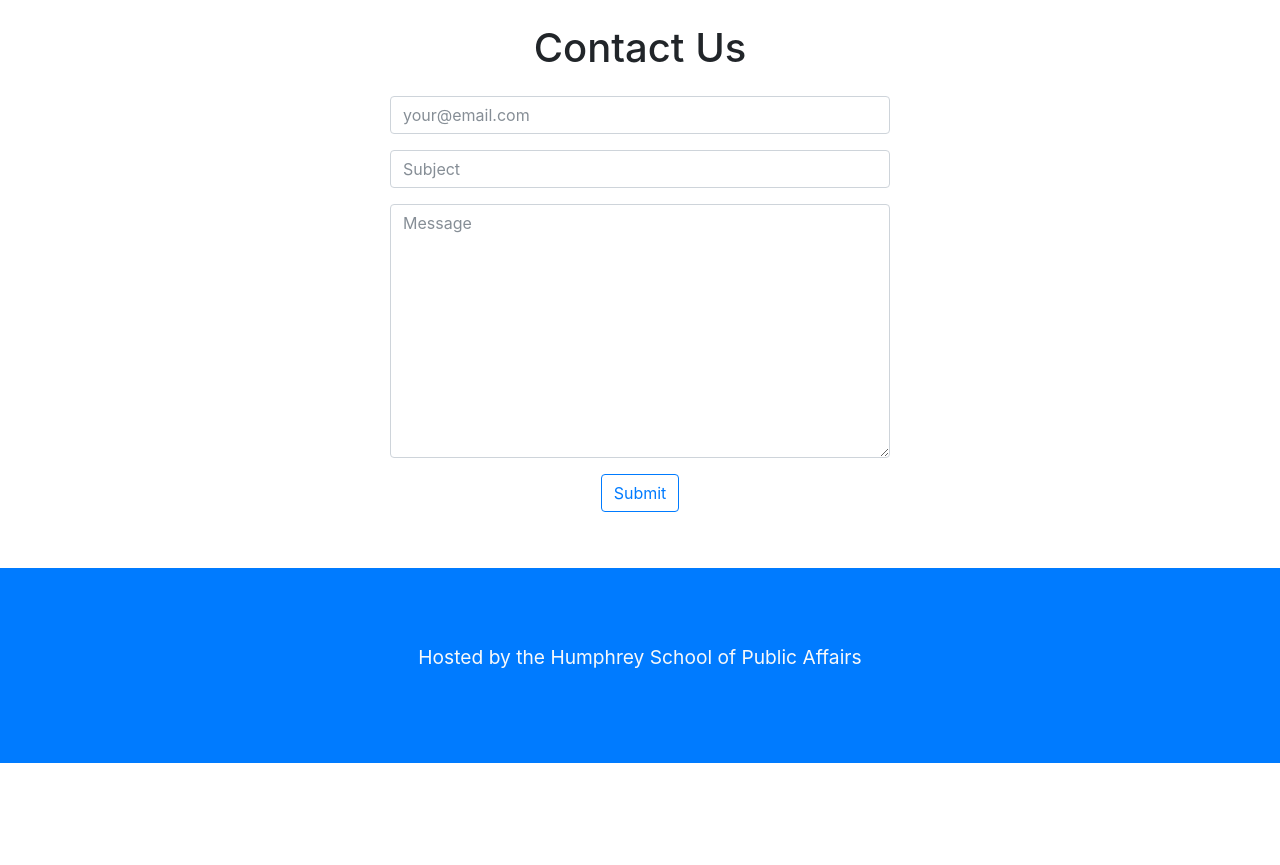
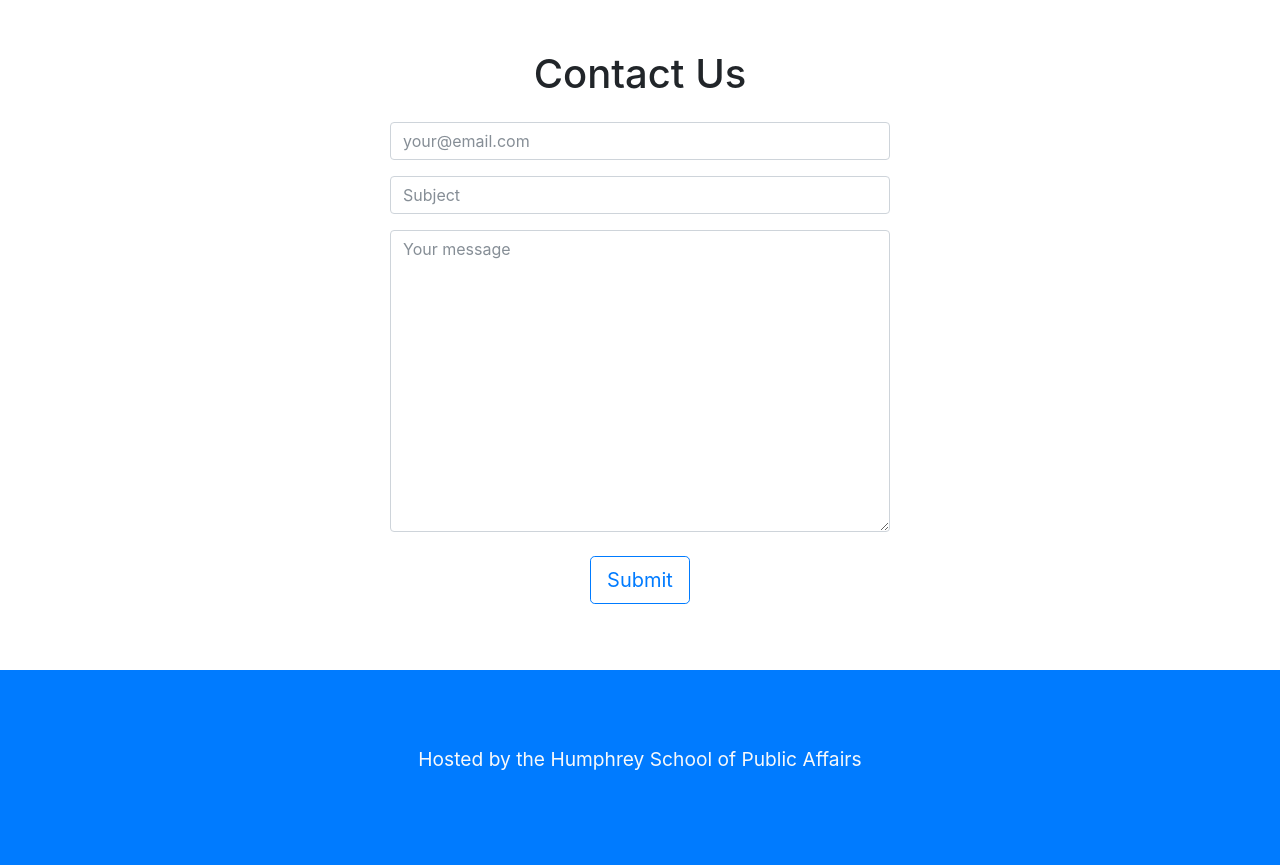
Before and after one commit to globalcitydata/globalcitydata-old-django, a Django app: page /contact/ in a window 1280 px wide. Shown: the part 56-921 px from the top of the page. Before the commit the page ends 819 px from the top, so only its background shows below. Run offline with Django 3.2, Linux system fonts and the light colour scheme; some libraries are stand-ins or nearby versions.

Commit message:
pretty much done!

```diff
--- a/data/static/css/main.css
+++ b/data/static/css/main.css
@@ -69,6 +69,13 @@
   max-width: 600px;
 }
 
+/* Contact Form */
+#contactForm {
+  max-width: 500px;
+  padding-top: 50px;
+  padding-bottom: 50px;
+}
+
 /* About */
 #about .container, #data .container, #footer, #detail {
   padding-top: 75px;
--- a/globalcitydata/settings.py
+++ b/globalcitydata/settings.py
@@ -134,6 +134,3 @@ STATICFILES_DIRS = (
 )
 
 STATICFILES_STORAGE = 'whitenoise.django.GzipManifestStaticFilesStorage'
-
-# Email
-EMAIL_BACKEND = 'django.core.mail.backends.console.EmailBackend'
--- a/sendemail/templates/sendemail/email.html
+++ b/sendemail/templates/sendemail/email.html
@@ -1,17 +1,29 @@
 {% extends 'data/base.html' %}
 
 {% block content %}
-  <div class="container my-4" id="content">
-    <div class="d-block mx-auto text-center" style="max-width: 500px">
+  <div class="container" id="content">
+    <div id="contactForm" class="d-block mx-auto text-center">
       <h1 class="mb-4">Contact Us</h1>
-      <form method="post" id="contactForm">
-        {% csrf_token %}
-        {% for field in contactForm %}
-          <div class="form-group">
-            {{ field }}
-          </div>
-        {% endfor %}
-        <button type="submit" class="btn btn-outline-primary">Submit</button>
+      <form action="https://formspree.io/globalcitydata@gmail.com"
+            method="POST">
+        <!-- email -->
+        <div class="form-group">
+          <input class="form-control" type="email" name="Email Address" id="email" placeholder="your@email.com"
+                 required>
+        </div>
+        <!-- topic -->
+        <div class="form-group">
+          <input class="form-control" type="text" name="Topic" id="topic" placeholder="Subject" required>
+        </div>
+        <!-- message -->
+        <div class="form-group">
+          <textarea class="form-control" type="text" name="Message" id="message" maxlength="500" rows="12"
+                    placeholder="Your message" required></textarea>
+        </div>
+        <!-- submit -->
+        <div class="form-group text-center mt-4">
+          <input class="btn btn-outline-primary btn-lg" type="submit" value="Submit">
+        </div>
       </form>
     </div>
   </div>
--- a/sendemail/views.py
+++ b/sendemail/views.py
@@ -12,7 +12,7 @@ def contactView(request):
             message = cd['message']
             from_email = cd['from_email']
             try:
-                send_mail(subject, message, from_email, ['admin@example.com'])
+                send_mail(subject, message, from_email, ['globalcitydata@gmail.com'], fail_silently=False)
             except BadHeaderError:
                 return HttpResponse('Invalid Header Found')
             return redirect('sendemail:success')
```
